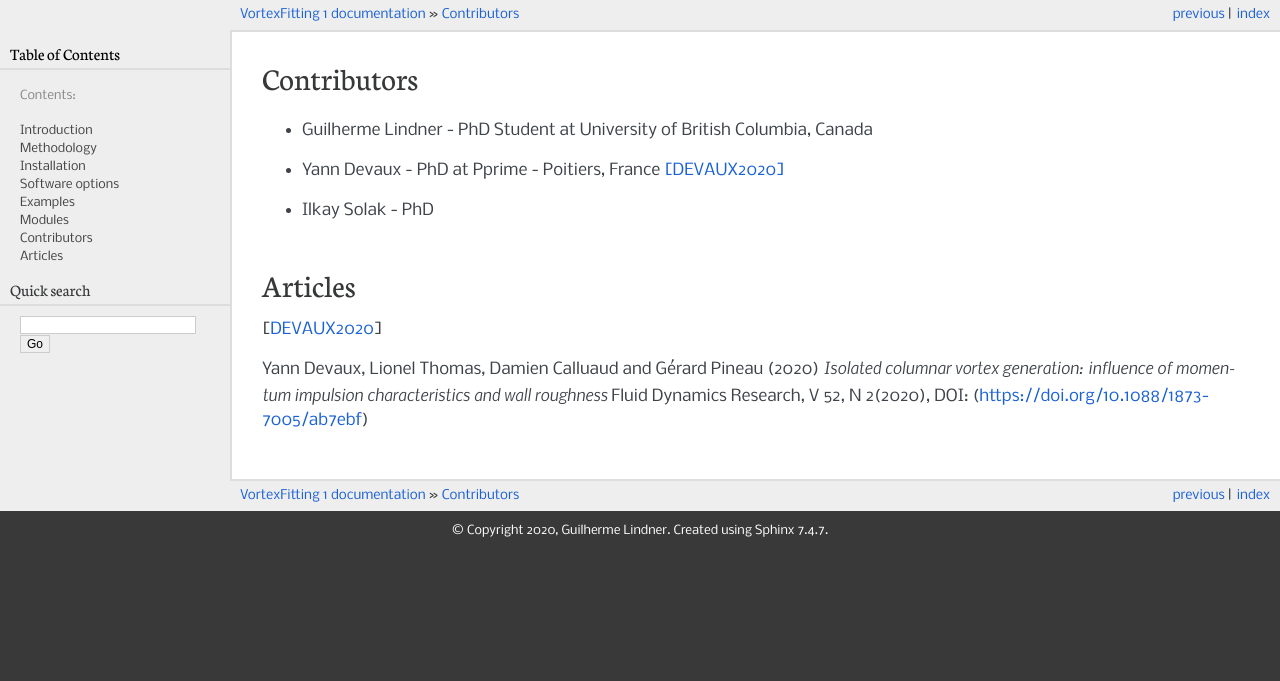
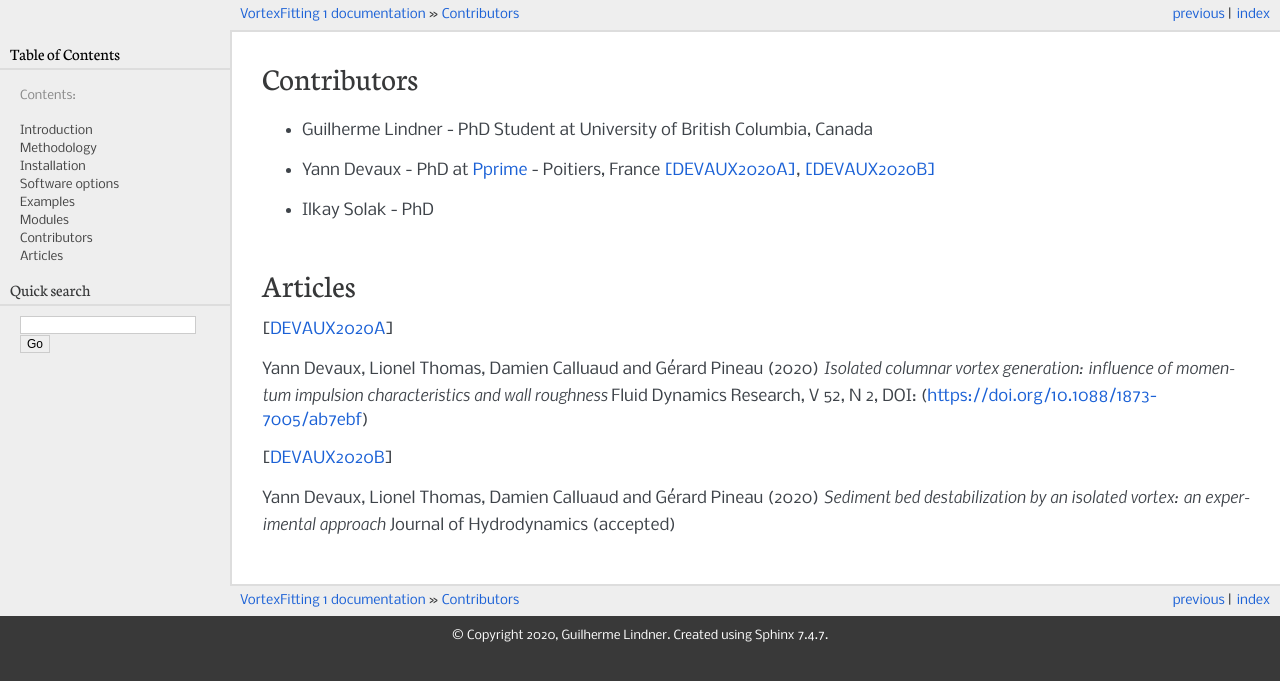
Before and after one commit to guilindner/VortexFitting, a Sphinx documentation site: the page built from docs/contributors.rst, in a window 1280 px wide. Shown: the top 681 px of the page. Built offline with Sphinx 7.4.7, drawn with Linux system fonts in a browser that asks for light colours; formulas are drawn with MathJax 3; pages that are not in the unit, such as notebooks, are missing from menus.

Commit message:
Update contributors.rst

```diff
--- a/docs/contributors.rst
+++ b/docs/contributors.rst
@@ -3,7 +3,7 @@ Contributors
 
 * Guilherme Lindner - PhD Student at University of British Columbia, Canada
 
-* Yann Devaux - PhD at Pprime - Poitiers, France [DEVAUX2020]_
+* Yann Devaux - PhD at `Pprime <https://pprime.fr/>`_ - Poitiers, France [DEVAUX2020A]_, [DEVAUX2020B]_
 
 * Ilkay Solak - PhD
 
@@ -11,5 +11,8 @@ Contributors
 Articles
 --------
 
-.. [DEVAUX2020]  Yann Devaux, Lionel Thomas, Damien Calluaud and Gérard Pineau (2020)
-   *Isolated columnar vortex generation: influence of momentum impulsion characteristics and wall roughness* Fluid Dynamics Research, V 52, N 2(2020), DOI: (https://doi.org/10.1088/1873-7005/ab7ebf)
+.. [DEVAUX2020A]  Yann Devaux, Lionel Thomas, Damien Calluaud and Gérard Pineau (2020)
+   *Isolated columnar vortex generation: influence of momentum impulsion characteristics and wall roughness* Fluid Dynamics Research, V 52, N 2, DOI: (https://doi.org/10.1088/1873-7005/ab7ebf)
+
+.. [DEVAUX2020B] Yann Devaux, Lionel Thomas, Damien Calluaud and Gérard Pineau (2020)
+   *Sediment bed destabilization by an isolated vortex: an experimental approach* Journal of Hydrodynamics (accepted)
```
